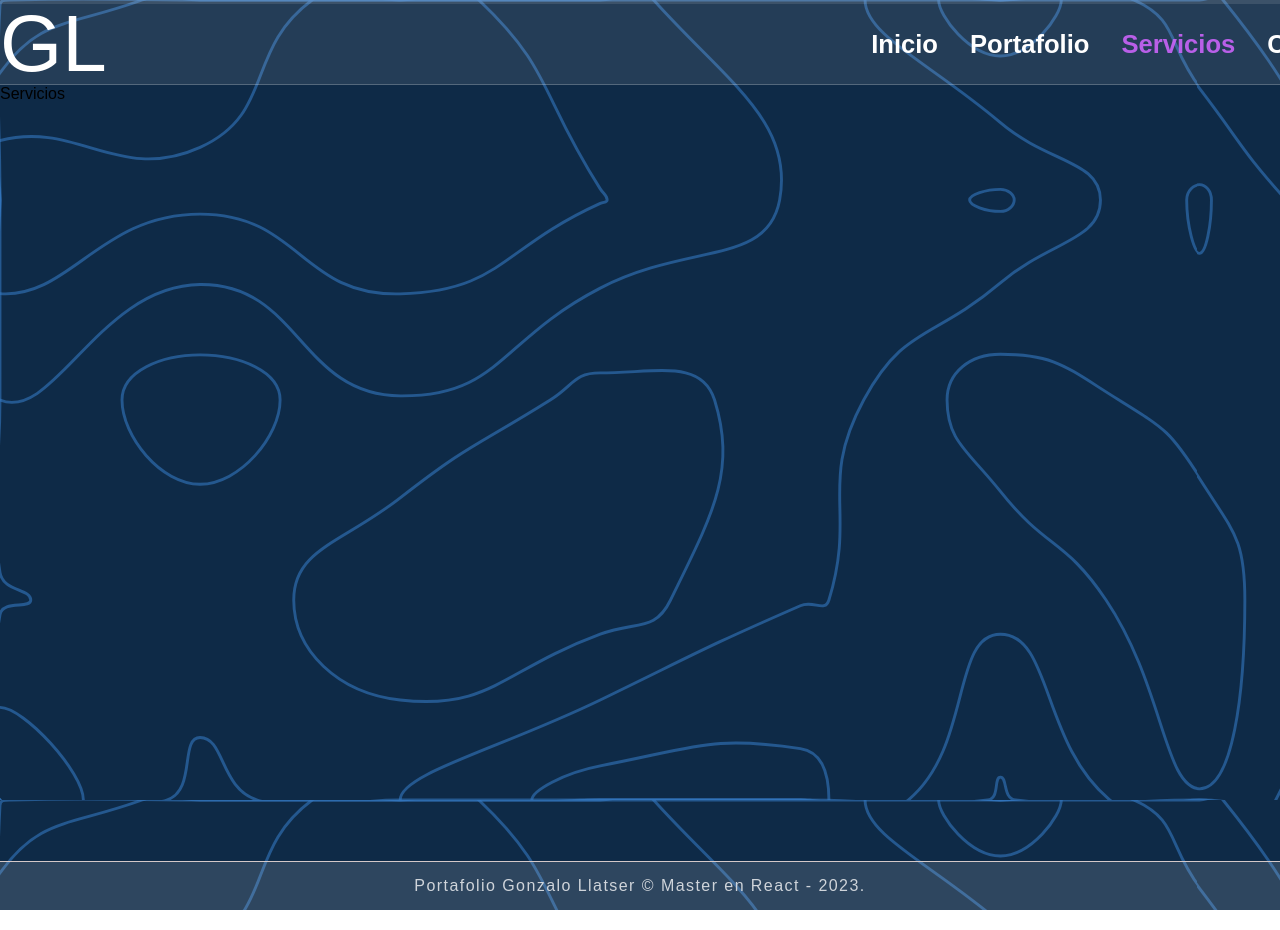
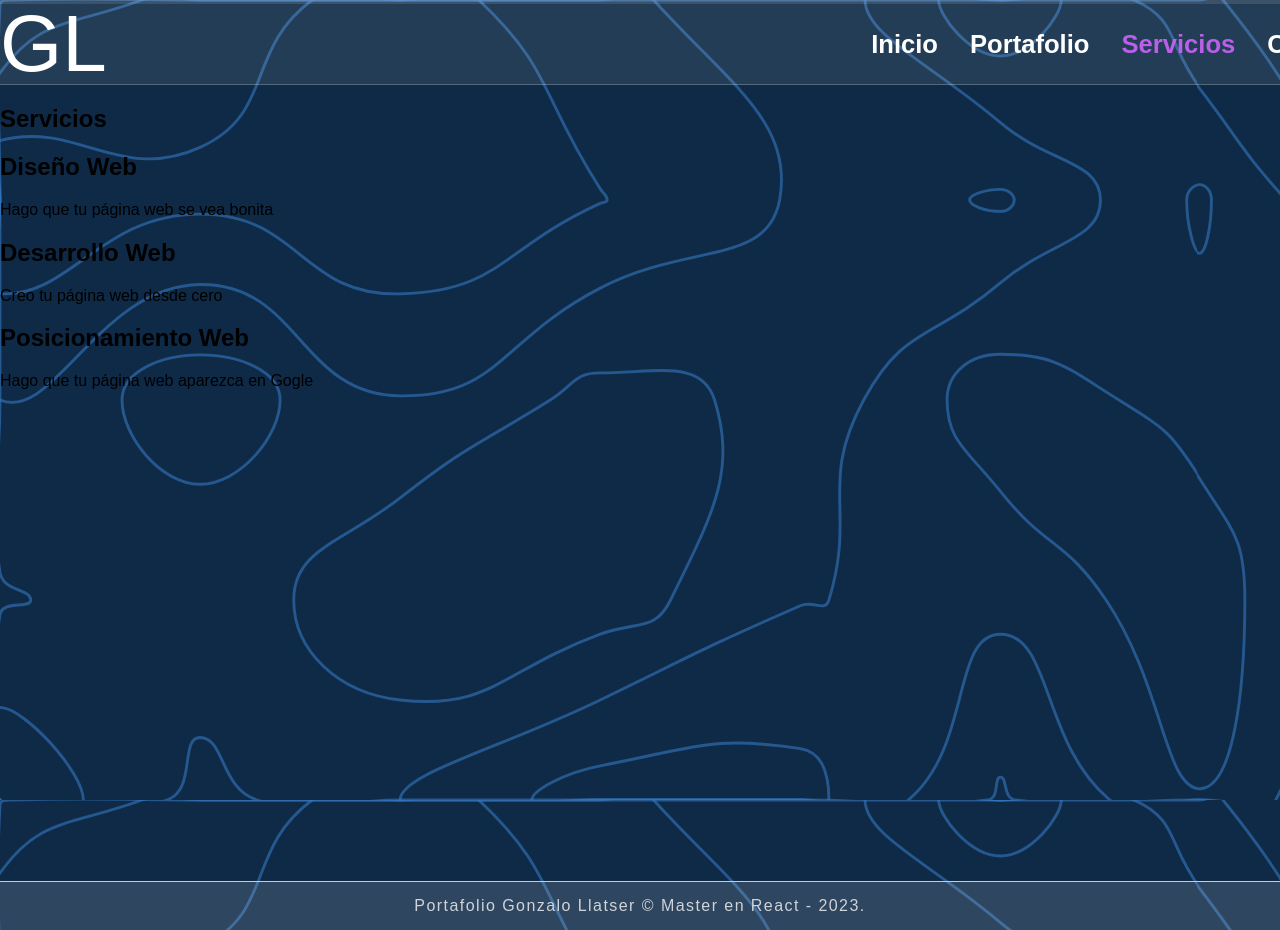
Before and after one commit to GonzaloLlatser/gl_0823_ReactJS_PortfolioModelo, a React (Create React App) app: page /servicios in a window 1280 px wide. Shown: the top 930 px of the page. Built offline with nearby package versions, Linux system fonts and the light colour scheme; a web font is replaced by a local one.

Commit message:
feat: Crea las dieferentes paginas del portafolio

```diff
--- a/src/components/Contacto.js
+++ b/src/components/Contacto.js
@@ -2,6 +2,16 @@ import React from 'react'
 
 export const Contacto = () => {
   return (
-    <div>Contacto</div>
+    <div>
+      <h1>Contacto</h1>
+
+      <form className='contact' action='mailto:gonllat@gmail.com'>
+        <input type='text' placeholder='Nombre' />
+        <input type='text' placeholder='Apellido' />
+        <input type='text' placeholder='Email' />
+        <textarea type='text' placeholder='Motivo de contacto' />
+        <input type='submit' placeholder='Enviar' />
+      </form>
+    </div>
   )
 }
--- a/src/components/Curriculum.js
+++ b/src/components/Curriculum.js
@@ -2,6 +2,15 @@ import React from 'react'
 
 export const Curriculum = () => {
   return (
-    <div>Curriculum</div>
+    <div className='page'>
+      <h1>Curriculum</h1>
+
+      <h2>Experiencia</h2>
+      <h2>Conocimientos</h2>
+      <h2>Educacion</h2>
+      <h2>Proyectos personales</h2>
+      <h2>Reconocimientos y premios</h2>
+      <h2>Otros</h2>
+    </div>
   )
 }
--- a/src/components/Inicio.js
+++ b/src/components/Inicio.js
@@ -1,7 +1,21 @@
 import React from 'react'
+import { Link } from 'react-router-dom'
 
 export const Inicio = () => {
   return (
-    <div>Inicio</div>
+    <div>
+      <h1>Un poco sobre mí</h1>
+
+      <h2>
+        Hola, soy Gonzalo Llatser y estoy en proceso de convertirme en Desarrollador Web.
+        Actualemente estoy cursando la FP de DAW en Valencia, España. <Link to='/contacto'>Contacta conmigo</Link>
+      </h2>
+
+      <section className='last-works'>
+        <h2>Algunos de mis proyectos</h2>
+        <p>Estos son algunos de mis trabajos de desarrollo web</p>
+        <div className='works'></div>
+      </section>
+    </div>
   )
 }
--- a/src/components/Servicios.js
+++ b/src/components/Servicios.js
@@ -2,6 +2,27 @@ import React from 'react'
 
 export const Servicios = () => {
   return (
-    <div>Servicios</div>
+    <div className='page'>
+      <h1>Servicios</h1>
+
+      <section className='services'>
+
+        <article className='service'>
+          <h2>Diseño Web</h2>
+          <p>Hago que tu página web se vea bonita</p>
+        </article>
+
+        <article className='service'>
+          <h2>Desarrollo Web</h2>
+          <p>Creo tu página web desde cero</p>
+        </article>
+
+        <article className='service'>
+          <h2>Posicionamiento Web</h2>
+          <p>Hago que tu página web aparezca en Gogle</p>
+        </article>
+
+      </section>
+    </div>
   )
 }
```
